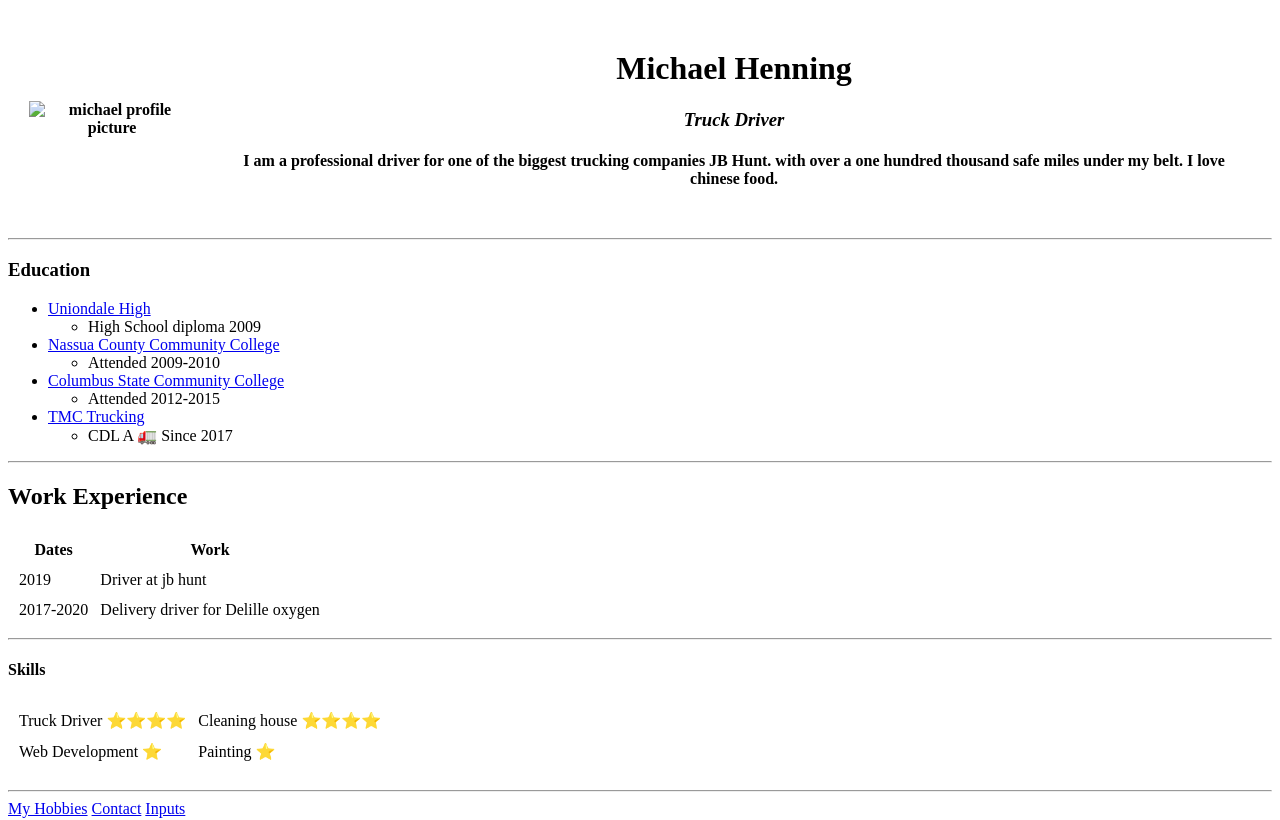
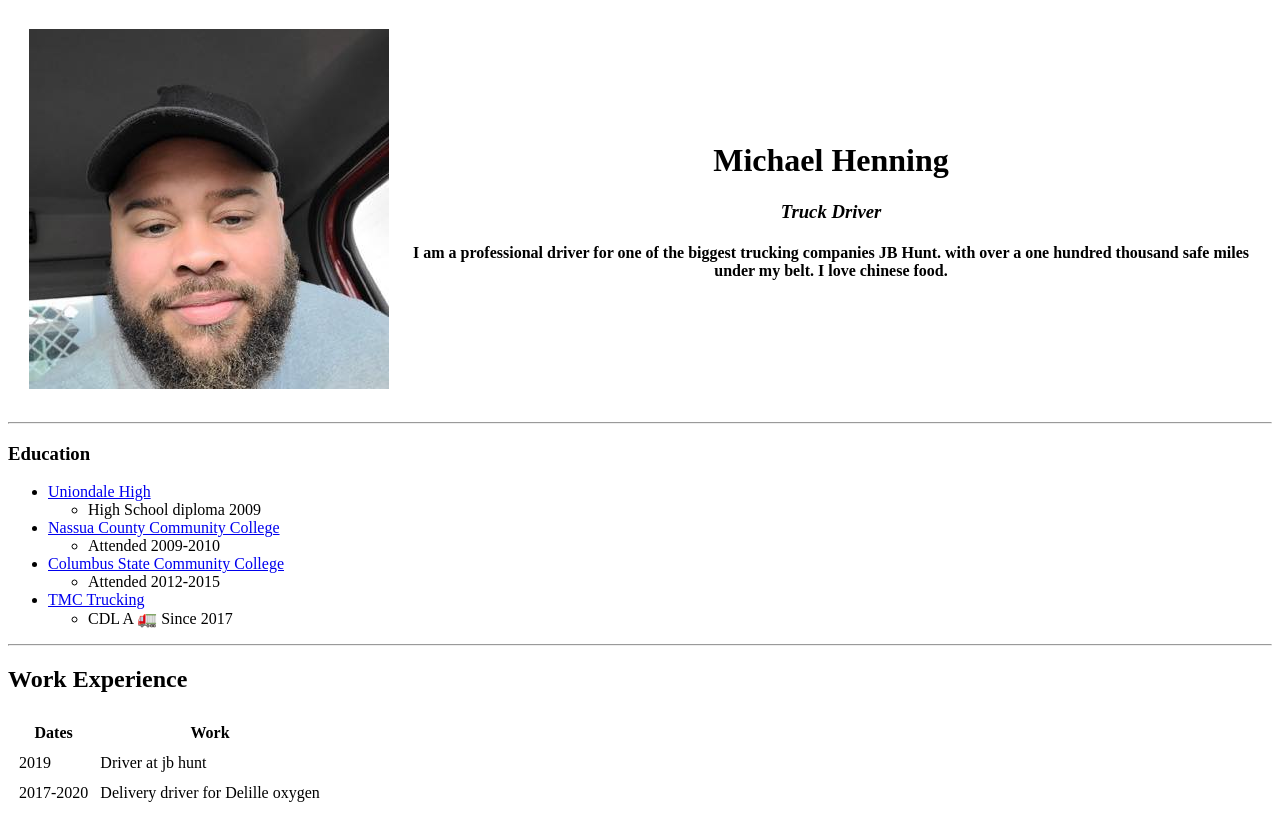
Before and after one commit to mikie9092/cv, a plain HTML site: page index.html in a window 1280 px wide. Shown: the top 820 px of the page. Drawn offline with Linux system fonts and the light colour scheme; the site is published under a folder, as on GitHub Pages, so addresses that start at the root find nothing.

Commit message:
Update index.html

```diff
--- a/index.html
+++ b/index.html
@@ -9,7 +9,7 @@
 <body>
     <table cellspacing="20">
         <tr>
-            <th><img src="/michael pp.jpg" alt="michael profile picture"></th>
+            <th><img src="michael pp.jpg" alt="michael profile picture"></th>
             <th>
                 <h1>Michael Henning</h1>
                 <h3><em>Truck Driver</em> </h3>
```
